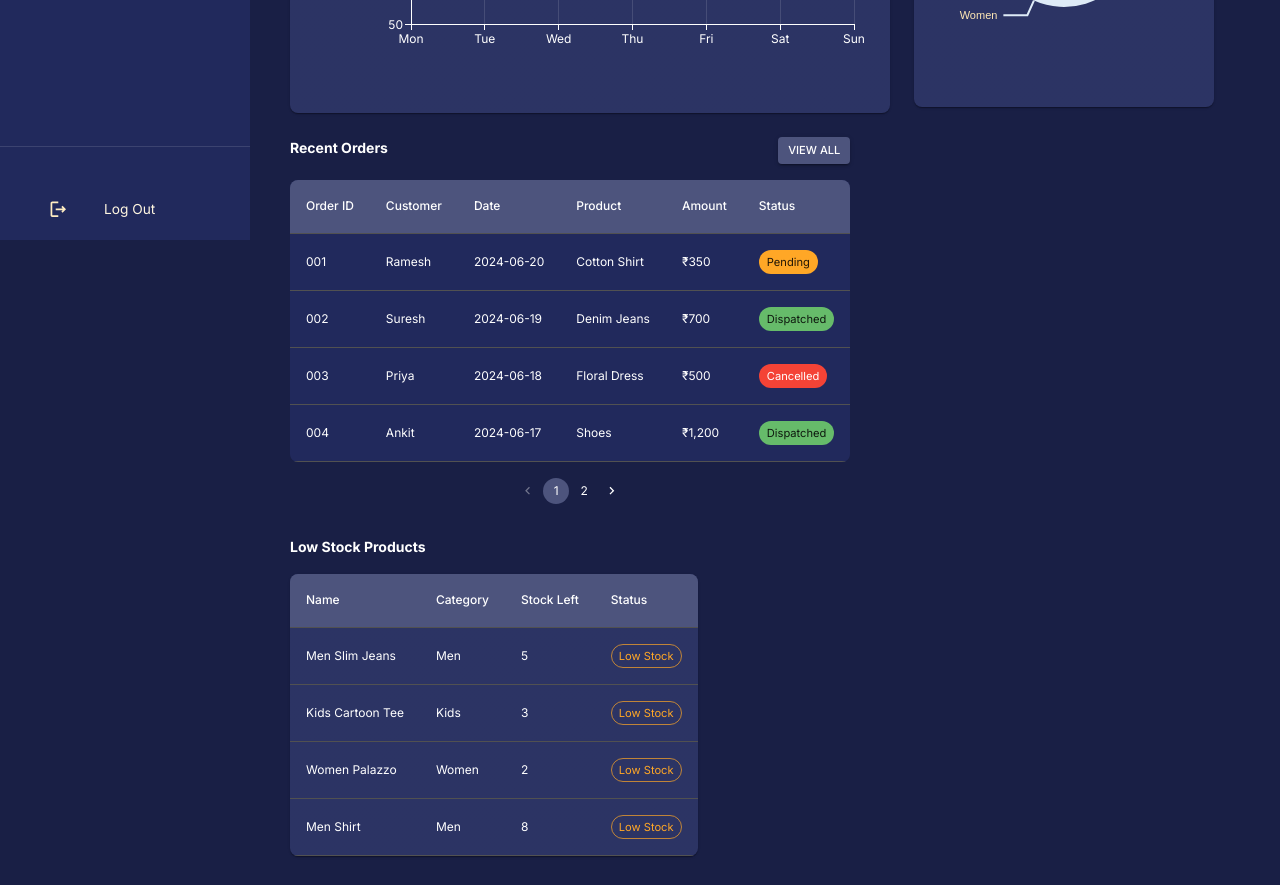
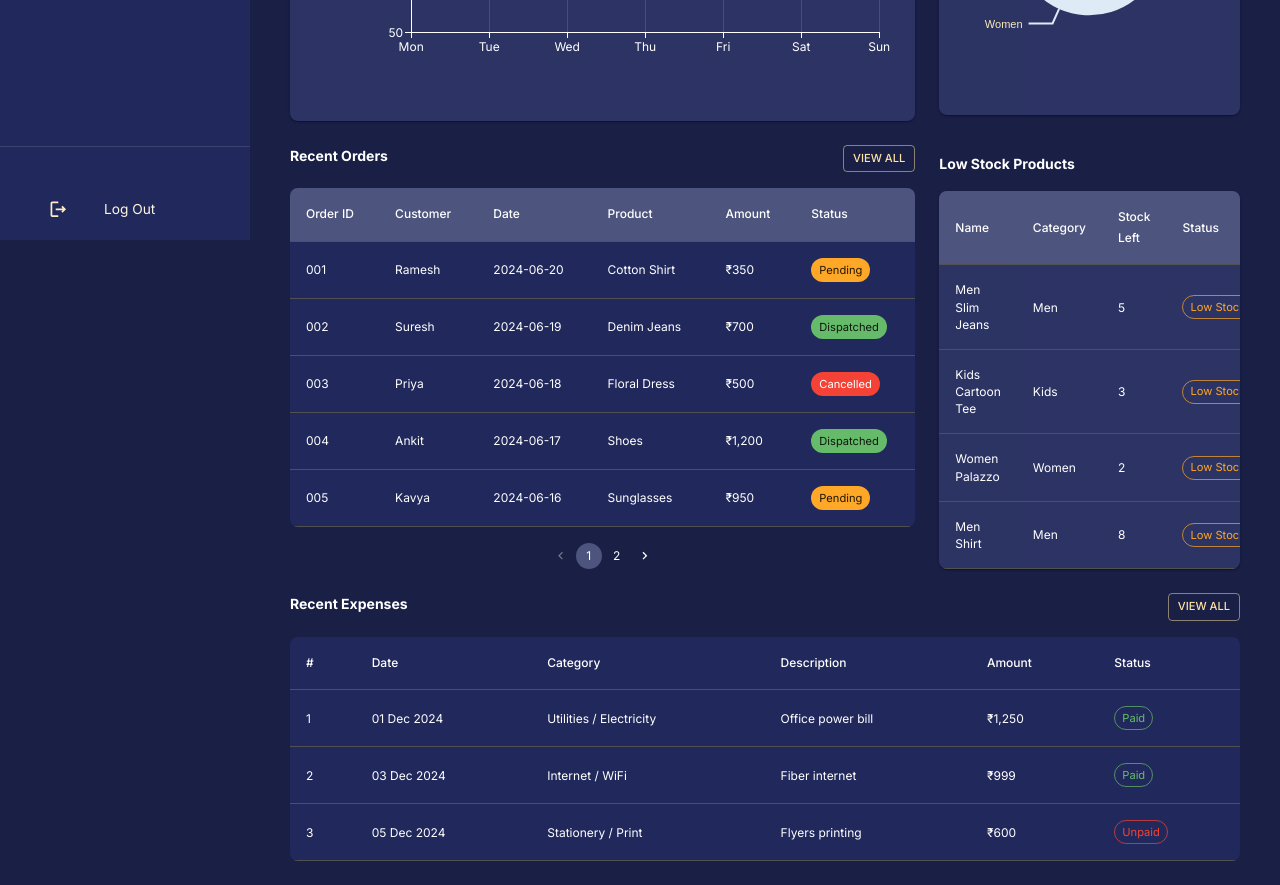
Before and after one commit to Nityananda-Krishnamoorthy/Admin-Dashboard, a React (Create React App) app: page /dashboard in a window 1280 px wide. Shown: the part 560-1445 px from the top of the page. Built offline with nearby package versions, Linux system fonts and the light colour scheme.

Commit message:
Pending changes exported from your codespace

```diff
--- /dev/null
+++ b/src/components/RecentExpensesTable.jsx
@@ -0,0 +1,103 @@
+import React from "react";
+import {
+  TableContainer,
+  Paper,
+  Typography,
+  Table,
+  TableHead,
+  TableRow,
+  TableCell,
+  TableBody,
+  Chip,
+  Box,
+  Button,
+  useTheme
+} from "@mui/material";
+import dayjs from "dayjs";
+import {Link} from "react-router-dom";
+
+const sampleExpenses = [
+  {
+    id: 1,
+    date: "2024-12-01",
+    category: "Utilities",
+    subCategory: "Electricity",
+    description: "Office power bill",
+    amount: 1250,
+    status: "Paid"
+  },
+  {
+    id: 2,
+    date: "2024-12-03",
+    category: "Internet",
+    subCategory: "WiFi",
+    description: "Fiber internet",
+    amount: 999,
+    status: "Paid"
+  },
+  {
+    id: 3,
+    date: "2024-12-05",
+    category: "Stationery",
+    subCategory: "Print",
+    description: "Flyers printing",
+    amount: 600,
+    status: "Unpaid"
+  },
+];
+
+const RecentExpensesTable = () => {
+  const theme = useTheme();
+
+  return (
+    <Box>
+        <Box display="flex" justifyContent="space-between" mb={2}>
+          <Typography variant="h6" fontWeight="bold">Recent Expenses</Typography>
+          <Button size="small" component={Link} to="/expense" variant="outlined" color="secondary">View All</Button>
+        </Box>
+
+        <TableContainer component={Paper} elevation={0}
+        sx={{ backgroundColor: theme.palette.background.alt, borderRadius: "8px" }}>
+          <Table>
+          <TableHead>
+            <TableRow>
+              <TableCell>#</TableCell>
+              <TableCell>Date</TableCell>
+              <TableCell>Category</TableCell>
+              <TableCell>Description</TableCell>
+              <TableCell>Amount</TableCell>
+              <TableCell>Status</TableCell>
+            </TableRow>
+          </TableHead>
+          <TableBody>
+            {sampleExpenses.map((exp, index) => (
+              <TableRow key={exp.id}>
+                <TableCell>{index + 1}</TableCell>
+                <TableCell>{dayjs(exp.date).format("DD MMM YYYY")}</TableCell>
+                <TableCell>{`${exp.category} / ${exp.subCategory}`}</TableCell>
+                <TableCell>{exp.description}</TableCell>
+                <TableCell>₹{exp.amount.toLocaleString()}</TableCell>
+                <TableCell>
+                  <Chip
+                    label={exp.status}
+                    size="small"
+                    color={exp.status === "Paid" ? "success" : "error"}
+                    variant="outlined"
+                  />
+                </TableCell>
+              </TableRow>
+            ))}
+            {sampleExpenses.length === 0 && (
+              <TableRow>
+                <TableCell colSpan={6} align="center">No recent expenses found.</TableCell>
+              </TableRow>
+            )}
+          </TableBody>
+        </Table>
+        </TableContainer>
+        </Box>
+
+  );
+};
+
+export default RecentExpensesTable;
--- a/src/components/RecentOrdersTable.jsx
+++ b/src/components/RecentOrdersTable.jsx
@@ -34,7 +34,7 @@ const getStatusColor = (status) => {
 
 const RecentOrdersTable = () => {
   const theme = useTheme();
-  const rowsPerPage = 4;
+  const rowsPerPage = 5;
   const [page, setPage] = useState(1);
 
   const paginated = sampleOrders.slice((page - 1) * rowsPerPage, page * rowsPerPage);
@@ -44,7 +44,7 @@ const RecentOrdersTable = () => {
     <Box>
         <Box display="flex" justifyContent="space-between" mb={2}>
           <Typography variant="h6" fontWeight="bold">Recent Orders</Typography>
-          <Button component={Link} to="/orders" variant="contained" size="small">
+          <Button component={Link} to="/orders" variant="outlined" color="secondary" size="small">
             View All
           </Button>
         </Box>
--- a/src/components/Sidebar.jsx
+++ b/src/components/Sidebar.jsx
@@ -27,8 +27,8 @@ import ChevronLeft from "@mui/icons-material/ChevronLeft";
 import ChevronRightOutlined from "@mui/icons-material/ChevronRightOutlined";
 
 import { useLocation, useNavigate } from "react-router-dom";
-import FlexBetween from "components/FlexBetween";
-import profileImage from "assets/profile.jpg";
+// import FlexBetween from "components/FlexBetween";
+// import profileImage from "assets/profile.jpg";
 
 const navItems = [
   { text: "Dashboard", icon: <HomeOutlined /> },
--- a/src/components/StatCard.jsx
+++ b/src/components/StatCard.jsx
@@ -15,7 +15,7 @@ const iconMap = {
 const StatCard = ({ title, value }) => {
     const theme = useTheme();
   return (
-    <Card sx={{ p: 2, backgroundColor: theme.palette.background.alt, borderRadius: "8px", width:"220px"}}>
+    <Card sx={{ p: 2, backgroundColor: theme.palette.background.alt, borderRadius: "8px"}}>
       <CardContent>
         <Stack direction="row" spacing={2} alignItems="center">
           <Avatar sx={{backgroundColor: theme.palette.secondary.light}}>
--- a/src/scenes/advertisement/index.jsx
+++ b/src/scenes/advertisement/index.jsx
@@ -1,8 +1,8 @@
 import React, { useState } from "react";
 import {
-  Box, Typography, Grid, Card, CardContent, CardActions, Button, Avatar,
+  Box, Typography, Grid, Card, CardActions, Button, Avatar,
   useTheme, Divider, Dialog, DialogTitle, DialogContent, TextField,
-  DialogActions, IconButton
+  DialogActions,
 } from "@mui/material";
 import EditIcon from "@mui/icons-material/Edit";
 import DeleteIcon from "@mui/icons-material/Delete";
--- a/src/scenes/dashboard/index.jsx
+++ b/src/scenes/dashboard/index.jsx
@@ -7,12 +7,14 @@ import SalesLineChart from "../../components/SalesLineChart";
 import RevenuePieChart from "../../components/RevenuePieChart";
 import RecentOrdersTable from "../../components/RecentOrdersTable";
 import LowStock from "../../components/LowStock";
+import RecentExpensesTable from "../../components/RecentExpensesTable";
 
 
 const Dashboard = () => {
   const theme = useTheme();
   const [salesFilter, setSalesFilter] = useState("weekly");
   const [revenueFilter, setRevenueFilter] = useState("week");
+
 
   const stats = [
     { title: "Mens", value: 500 },
@@ -25,19 +27,20 @@ const Dashboard = () => {
     <Box p={3}>
       <Typography variant="h4" mb={2}>Dashboard</Typography>
 
-      <Grid container spacing={2}>
+
+
+      <Grid container spacing={3} mt={2}>
+        <Grid container spacing={2} size={30} >
         {stats.map((stat) => (
-          <Grid item xs={12} sm={6} md={3} key={stat.title}>
+          <Grid item xs={12} size="grow" key={stat.title}>
             <StatCard title={stat.title} value={stat.value} />
           </Grid>
         ))}
       </Grid>
-
-      <Grid container spacing={3} mt={2}>
         {/* Sales Chart */}
-        <Grid item xs={12} md={6}>
+        <Grid item xs={12} md={6} size={8}>
           <Card sx={{ backgroundColor: theme.palette.background.alt, borderRadius: 2 }} fullWidth>
-            <CardContent sx={{width:"600px"}}>
+            <CardContent >
               <Box display="flex" justifyContent="space-between" alignItems="center" mb={2}>
                 <Typography variant="h6">Sales Overview</Typography>
                 <FormControl size="small">
@@ -58,9 +61,9 @@ const Dashboard = () => {
         </Grid>
 
         {/* Revenue Pie */}
-        <Grid item xs={12} md={6}>
+        <Grid item xs={12} md={6} size={4}>
           <Card sx={{ backgroundColor: theme.palette.background.alt, borderRadius: 2 }} fullWidth>
-            <CardContent sx={{width:"300px"}}>
+            <CardContent>
               <Box display="flex" justifyContent="space-between" alignItems="center" mb={2}>
                 <Typography variant="h6">Revenue</Typography>
                 <FormControl size="small">
@@ -79,13 +82,17 @@ const Dashboard = () => {
             </CardContent>
           </Card>
         </Grid>
-        <Grid item xs={12} md={6}>
+        <Grid item xs={12} md={6} size={8}>
           <RecentOrdersTable />
         </Grid>
-        <Grid item xs={12} md={6}>
+        <Grid item xs={12} md={6} size={4}>
           <LowStock />
         </Grid>
+        <Grid item size={12}>
+          <RecentExpensesTable />
+        </Grid>
       </Grid>
+
     </Box>
   );
 };
--- a/src/scenes/uploadProducts/ProductTable.jsx
+++ b/src/scenes/uploadProducts/ProductTable.jsx
@@ -1,12 +1,12 @@
 import React, { useState } from "react";
 import {
   Box, Table, TableBody, TableCell, TableContainer, TableHead, TableRow,
-  Paper, IconButton, Typography, useTheme, TextField, InputAdornment,
-  Pagination, Stack
+  Paper, IconButton, Typography, useTheme,
+  Pagination,
 } from "@mui/material";
 import EditIcon from "@mui/icons-material/Edit";
 import VisibilityIcon from "@mui/icons-material/Visibility";
-import SearchIcon from "@mui/icons-material/Search";
+
 
 const ProductTable = ({ status }) => {
   const theme = useTheme();
--- a/src/scenes/uploadProducts/UploadForm.jsx
+++ b/src/scenes/uploadProducts/UploadForm.jsx
@@ -3,9 +3,8 @@ import React, { useState } from "react";
 import {
   Box, TextField, Button, MenuItem, Select, FormControl,
   Typography, Grid, Link, Dialog, DialogTitle,
-  DialogContent, DialogActions, IconButton
+  DialogContent, DialogActions,
 } from "@mui/material";
-import DeleteIcon from "@mui/icons-material/Delete";
 import { SketchPicker } from "react-color";
 import { useTheme } from "@mui/material/styles";
 import DropzoneWrapper from "components/DropzoneWrapper";
```
